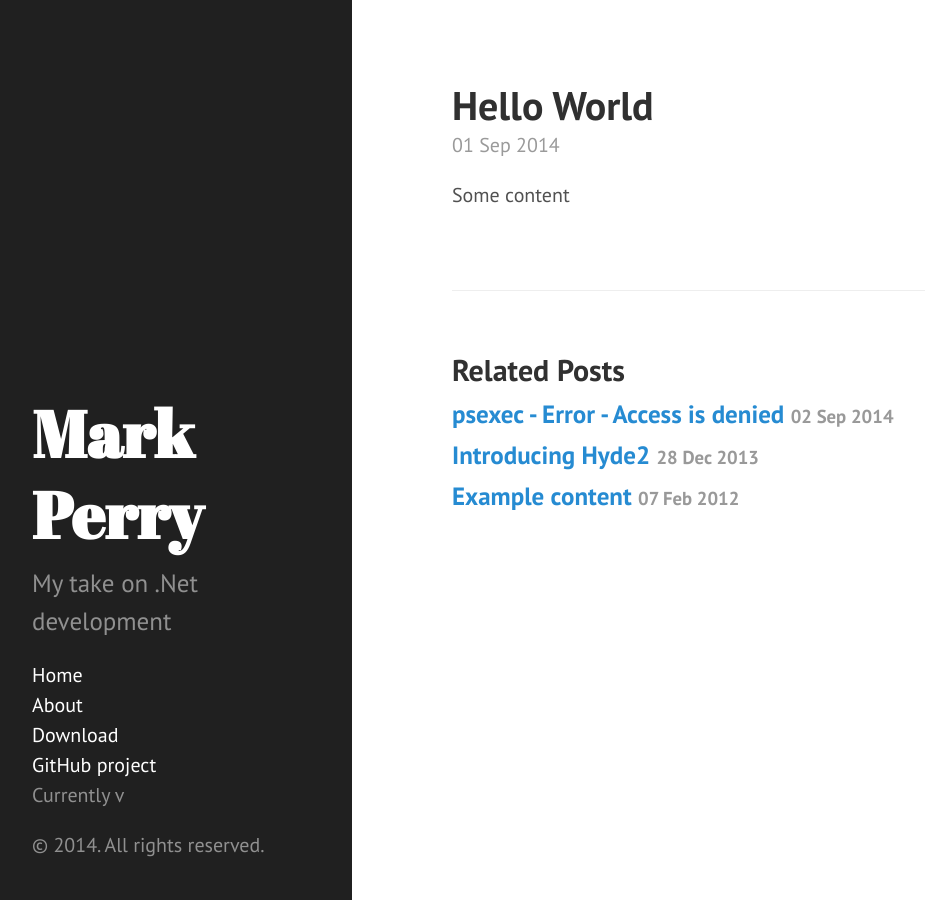
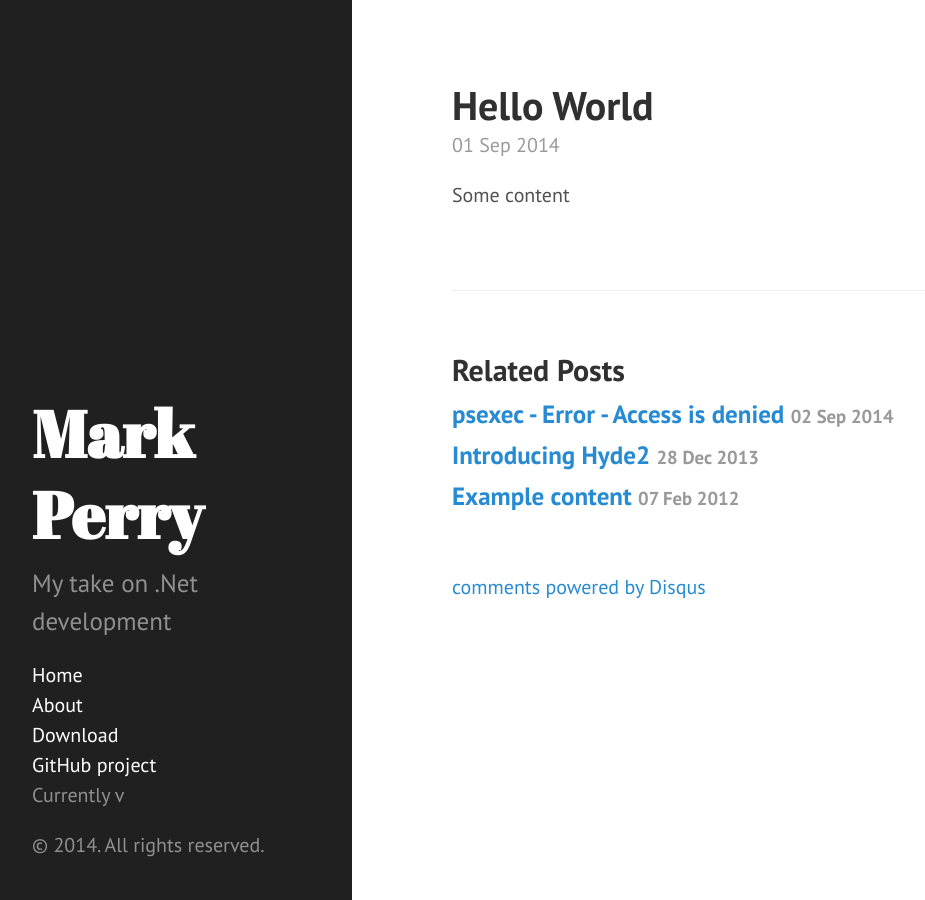
Before and after one commit to MarkJPerry/markjperry.github.io, a Jekyll site: the page built from _posts/2014-09-01-obligatory-first-post.md, in a window 1280 px wide. Shown: the whole page, without its empty margins (8-933 px from the left). Built offline with Jekyll 4.4.1, drawn with Linux system fonts in a browser that asks for light colours; Markdown is read by kramdown in place of the engine named in the settings; comment, search, counter and statistics services are not loaded; part of the change alters nothing that is shown.

Commit message:
ADDED: Disqus comments

```diff
--- a/_layouts/post.html
+++ b/_layouts/post.html
@@ -23,3 +23,16 @@ layout: default
     {% endfor %}
   </ul>
 </div>
+
+<div id="disqus_thread"></div>
+    <script type="text/javascript">
+        var disqus_shortname = 'mjp-blog';
+        /* * * DON'T EDIT BELOW THIS LINE * * */
+        (function() {
+            var dsq = document.createElement('script'); dsq.type = 'text/javascript'; dsq.async = true;
+            dsq.src = '//' + disqus_shortname + '.disqus.com/embed.js';
+            (document.getElementsByTagName('head')[0] || document.getElementsByTagName('body')[0]).appendChild(dsq);
+        })();
+    </script>
+    <noscript>Please enable JavaScript to view the <a href="http://disqus.com/?ref_noscript">comments powered by Disqus.</a></noscript>
+    <a href="http://disqus.com" class="dsq-brlink">comments powered by <span class="logo-disqus">Disqus</span></a>
```
